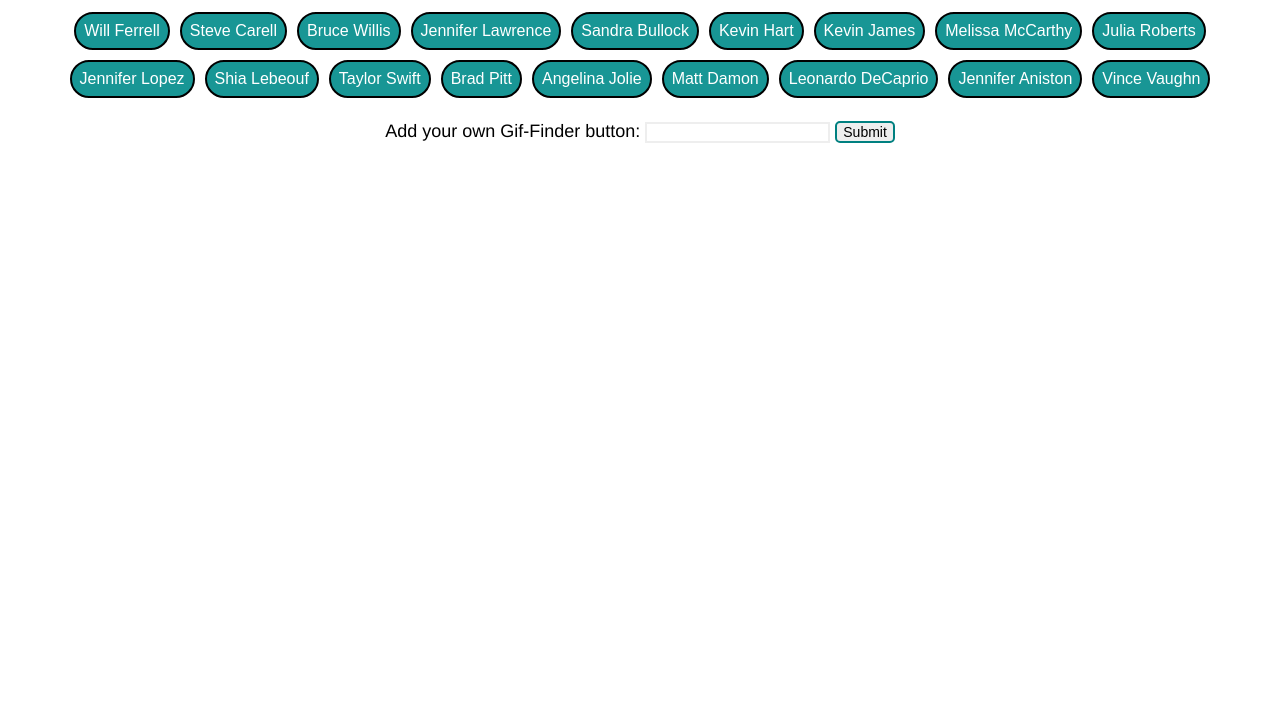
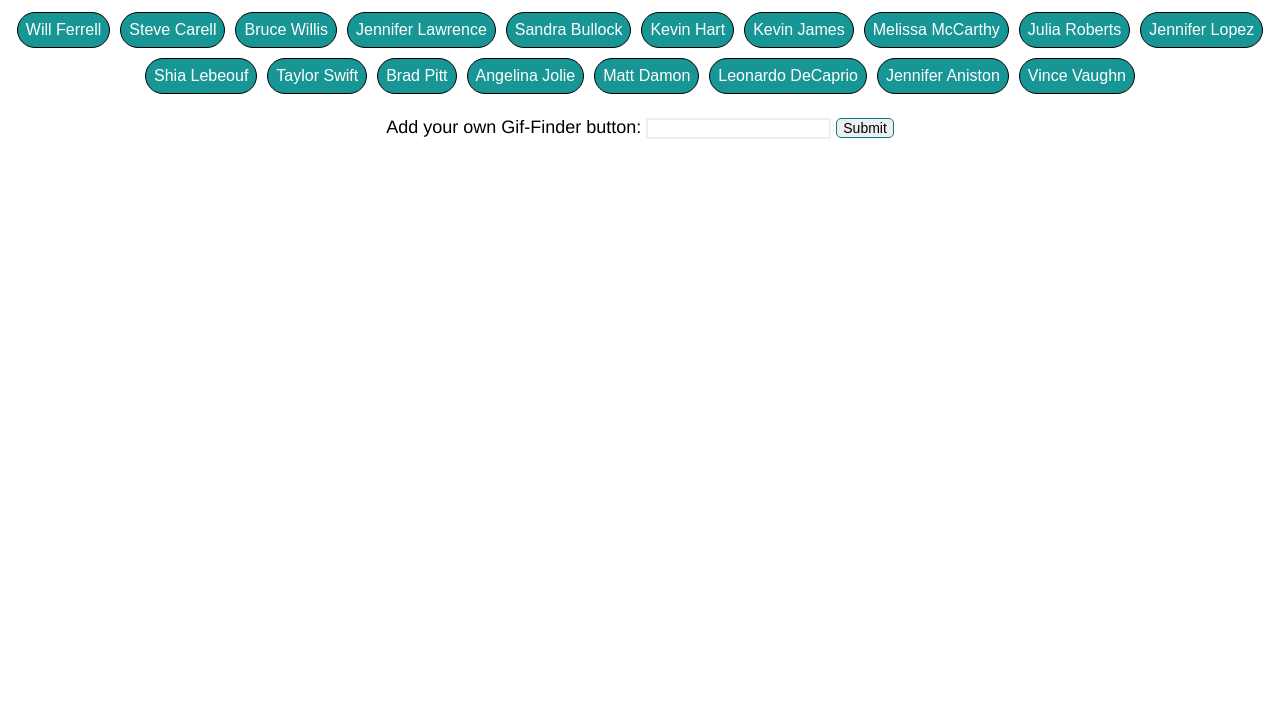
Before and after one commit to barroncn/GiphyAPI, a plain HTML site: page index.html in a window 1280 px wide. Shown: the part 73-800 px from the top of the page. Drawn offline with nearby package versions, Linux system fonts and the light colour scheme.

Commit message:
Final Submission

```diff
--- a/assets/css/style.css
+++ b/assets/css/style.css
@@ -39,7 +39,7 @@ button:hover{
 }
 
 button{
-    border: 2px solid black;
+    border: 1px solid black;
     padding: 8px;
     margin: 5px;
     background-color: #189695;
@@ -54,7 +54,7 @@ button{
 
 #submit{
     background-color: #eee;
-    border: 2px solid teal;
+    border: 1px solid teal;
     font-size: 14px;
     border-radius: 5px;
 }
```
